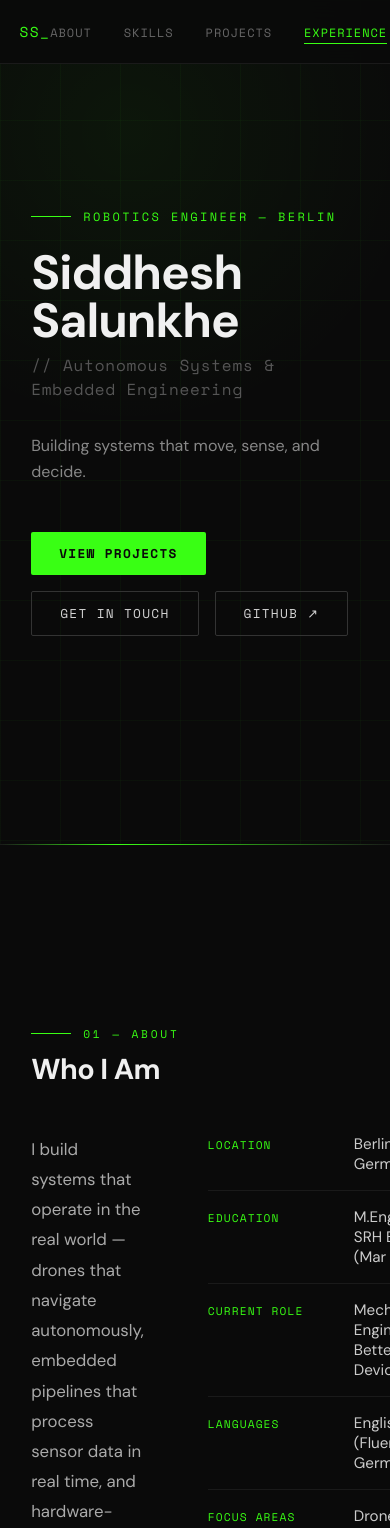
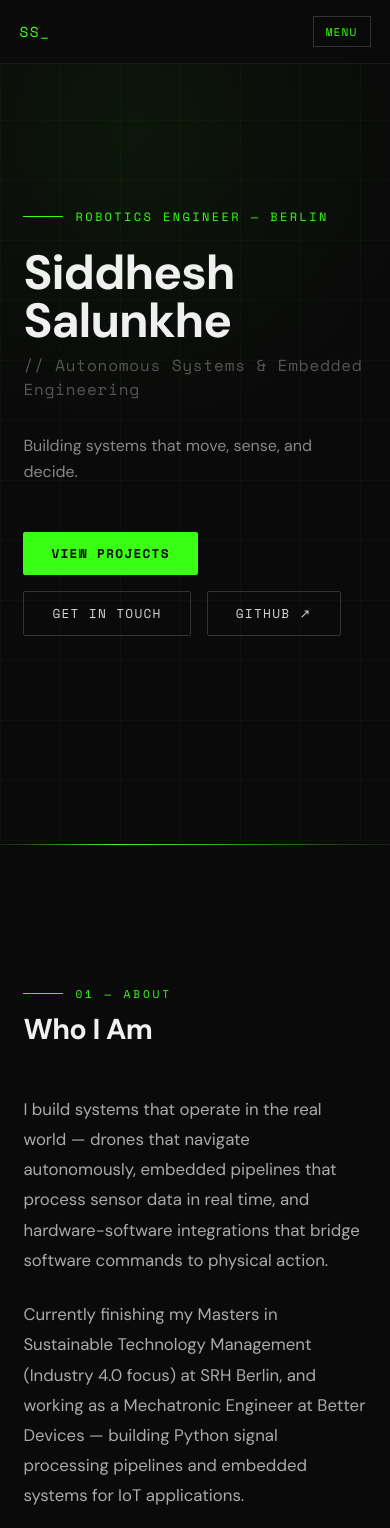
Before and after one commit to siddhesh1008/siddhesh-portfolio, a React (Create React App) app: page / in a window 390 px wide. Shown: the top 1528 px of the page. Built offline with nearby package versions, Linux system fonts and the light colour scheme.

Commit message:
mobile responsive fix

```diff
--- a/src/App.js
+++ b/src/App.js
@@ -124,6 +124,7 @@ function StatusBadge({ status }) {
 
 export default function Portfolio() {
   const [activeSection, setActiveSection] = useState("About");
+  const [mobileMenuOpen, setMobileMenuOpen] = useState(false);
 
   const [typed, setTyped] = useState("");
   const fullText = "Building systems that move, sense, and decide.";
@@ -366,13 +367,27 @@ export default function Portfolio() {
         .nav-link:hover { color: #39ff14 !important; }
         .exp-card:hover { border-left-color: #39ff14 !important; }
         .github-link:hover { color: #39ff14 !important; border-color: #39ff14 !important; }
+
+        @media (max-width: 768px) {
+          .nav-links-desktop { display: none !important; }
+          .nav-mobile-menu { display: flex !important; }
+          .about-grid { grid-template-columns: 1fr !important; gap: 2rem !important; }
+          .project-header { flex-direction: column !important; align-items: flex-start !important; }
+          .project-highlights { flex-direction: column !important; gap: 0.5rem !important; }
+          .exp-header { flex-direction: column !important; }
+          .contact-section { padding: 60px 6vw !important; }
+          .hero-section { padding: 0 6vw !important; }
+          .section-inner { padding: 60px 6vw !important; }
+          .fact-row { flex-direction: column !important; gap: 4px !important; }
+          .fact-label { min-width: unset !important; }
+        }
       `}</style>
 
       <div style={styles.root}>
         {/* NAV */}
         <nav style={styles.nav}>
           <div style={styles.logo} onClick={() => scrollTo("about")}>SS_</div>
-          <ul style={styles.navLinks}>
+          <ul className="nav-links-desktop" style={styles.navLinks}>
             {NAV_LINKS.map(link => (
               <li key={link}>
                 <span
@@ -385,10 +400,59 @@ export default function Portfolio() {
               </li>
             ))}
           </ul>
+          <button
+            className="nav-mobile-menu"
+            onClick={() => setMobileMenuOpen(o => !o)}
+            style={{
+              display: "none",
+              background: "none",
+              border: "1px solid #333",
+              color: "#39ff14",
+              fontFamily: "'Space Mono', monospace",
+              fontSize: "0.7rem",
+              padding: "6px 12px",
+              cursor: "pointer",
+              letterSpacing: "0.1em",
+            }}
+          >
+            {mobileMenuOpen ? "CLOSE" : "MENU"}
+          </button>
         </nav>
+        {mobileMenuOpen && (
+          <div style={{
+            position: "fixed",
+            top: "64px",
+            left: 0,
+            right: 0,
+            background: "#0d0d0d",
+            borderBottom: "1px solid #1a1a1a",
+            zIndex: 99,
+            padding: "1.5rem 6vw",
+            display: "flex",
+            flexDirection: "column",
+            gap: "1.25rem",
+          }}>
+            {NAV_LINKS.map(link => (
+              <span
+                key={link}
+                onClick={() => { scrollTo(link); setMobileMenuOpen(false); }}
+                style={{
+                  fontFamily: "'Space Mono', monospace",
+                  fontSize: "0.85rem",
+                  letterSpacing: "0.1em",
+                  color: activeSection === link ? "#39ff14" : "#888",
+                  cursor: "pointer",
+                  textTransform: "uppercase",
+                }}
+              >
+                {link}
+              </span>
+            ))}
+          </div>
+        )}
 
         {/* HERO */}
-        <section style={styles.hero}>
+        <section className="hero-section" style={styles.hero}>
           <div style={styles.heroGrid} />
           <div style={styles.heroGlow} />
           <div style={{ position: "relative", zIndex: 1 }}>
@@ -423,12 +487,12 @@ export default function Portfolio() {
         <div style={styles.divider} />
 
         {/* ABOUT */}
-        <section id="about" style={styles.section}>
+        <section id="about" className="section-inner" style={styles.section}>
           <FadeIn>
             <div style={styles.sectionLabel}><span style={styles.heroLabelLine} />01 — ABOUT</div>
             <h2 style={styles.sectionTitle}>Who I Am</h2>
           </FadeIn>
-          <div style={{ display: "grid", gridTemplateColumns: "1fr 1fr", gap: "4rem", alignItems: "start" }}>
+          <div className="about-grid" style={{ display: "grid", gridTemplateColumns: "1fr 1fr", gap: "4rem", alignItems: "start" }}>
             <FadeIn delay={0.1}>
               <p style={{ fontSize: "1.05rem", lineHeight: 1.8, color: "#aaa", marginBottom: "1.5rem" }}>
                 I build systems that operate in the real world — drones that navigate autonomously, embedded pipelines that process sensor data in real time, and hardware-software integrations that bridge software commands to physical action.
@@ -449,8 +513,8 @@ export default function Portfolio() {
                   { label: "Languages", value: "English (Fluent), German (B1)" },
                   { label: "Focus Areas", value: "Drones · Defense Tech · Robotics" },
                 ].map(item => (
-                  <div key={item.label} style={{ display: "flex", borderBottom: "1px solid #1a1a1a", paddingBottom: "1rem", gap: "1rem" }}>
-                    <span style={{ fontFamily: "'Space Mono', monospace", fontSize: "0.7rem", color: "#39ff14", letterSpacing: "0.1em", minWidth: "130px", paddingTop: "2px" }}>
+                  <div key={item.label} className="fact-row" style={{ display: "flex", borderBottom: "1px solid #1a1a1a", paddingBottom: "1rem", gap: "1rem" }}>
+                    <span className="fact-label" style={{ fontFamily: "'Space Mono', monospace", fontSize: "0.7rem", color: "#39ff14", letterSpacing: "0.1em", minWidth: "130px", paddingTop: "2px" }}>
                       {item.label.toUpperCase()}
                     </span>
                     <span style={{ color: "#ccc", fontSize: "0.95rem" }}>{item.value}</span>
@@ -464,7 +528,7 @@ export default function Portfolio() {
         <div style={styles.divider} />
 
         {/* SKILLS */}
-        <section id="skills" style={{ ...styles.section, maxWidth: "1200px" }}>
+        <section id="skills" className="section-inner" style={{ ...styles.section, maxWidth: "1200px" }}>
           <FadeIn>
             <div style={styles.sectionLabel}><span style={styles.heroLabelLine} />02 — SKILLS</div>
             <h2 style={styles.sectionTitle}>Technical Stack</h2>
@@ -497,7 +561,7 @@ export default function Portfolio() {
         <div style={styles.divider} />
 
         {/* PROJECTS */}
-        <section id="projects" style={styles.section}>
+        <section id="projects" className="section-inner" style={styles.section}>
           <FadeIn>
             <div style={styles.sectionLabel}><span style={styles.heroLabelLine} />03 — PROJECTS</div>
             <h2 style={styles.sectionTitle}>What I've Built</h2>
@@ -563,7 +627,7 @@ export default function Portfolio() {
         <div style={styles.divider} />
 
         {/* EXPERIENCE */}
-        <section id="experience" style={styles.section}>
+        <section id="experience" className="section-inner" style={styles.section}>
           <FadeIn>
             <div style={styles.sectionLabel}><span style={styles.heroLabelLine} />04 — EXPERIENCE</div>
             <h2 style={styles.sectionTitle}>Where I've Worked</h2>
@@ -602,7 +666,7 @@ export default function Portfolio() {
         <div style={styles.divider} />
 
         {/* CONTACT */}
-        <section id="contact" style={{ ...styles.section, textAlign: "center", maxWidth: "700px" }}>
+        <section id="contact" className="section-inner contact-section" style={{ ...styles.section, textAlign: "center", maxWidth: "700px" }}>
           <FadeIn>
             <div style={{ ...styles.sectionLabel, justifyContent: "center" }}><span style={styles.heroLabelLine} />05 — CONTACT</div>
             <h2 style={{ ...styles.sectionTitle, textAlign: "center" }}>Let's Talk</h2>
```
